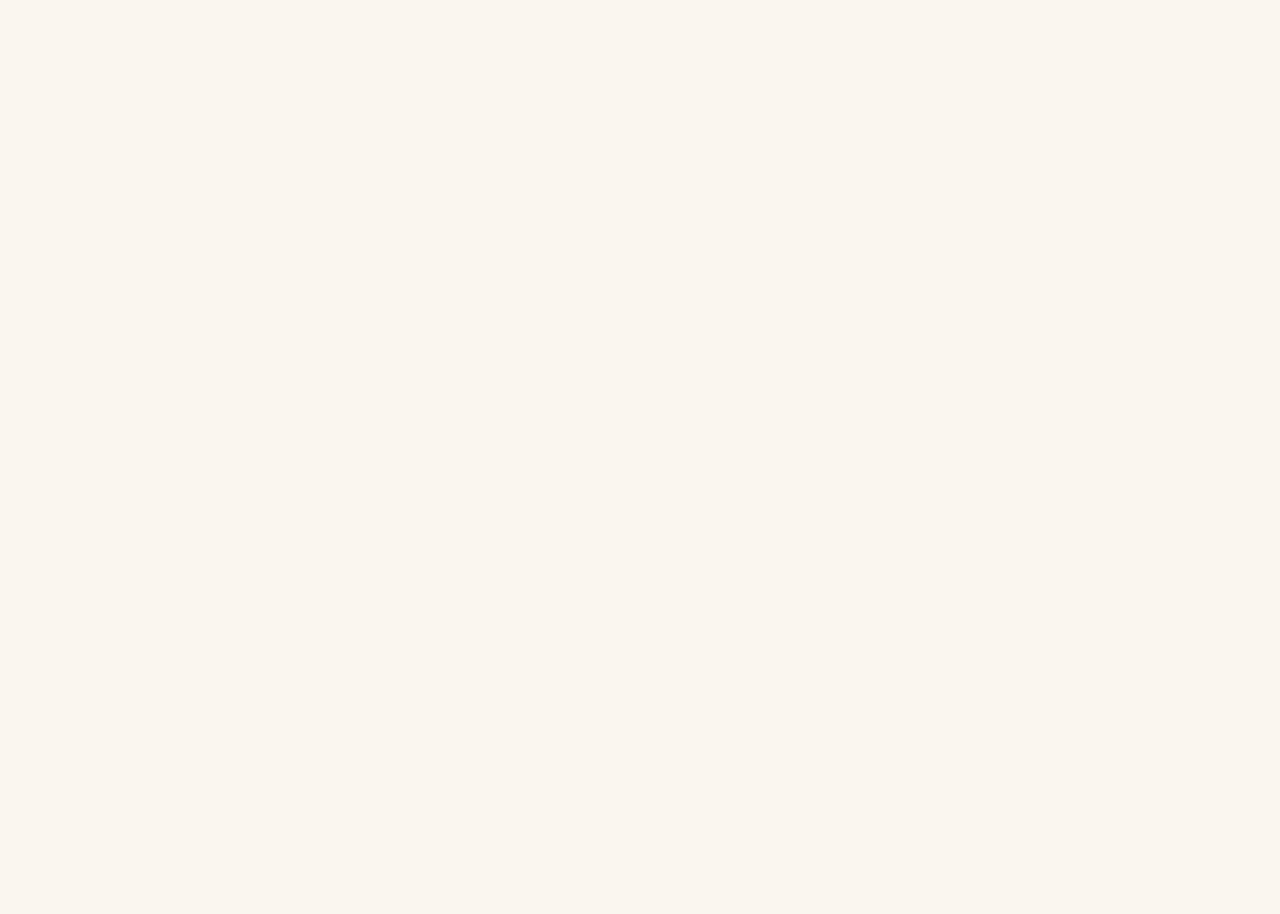
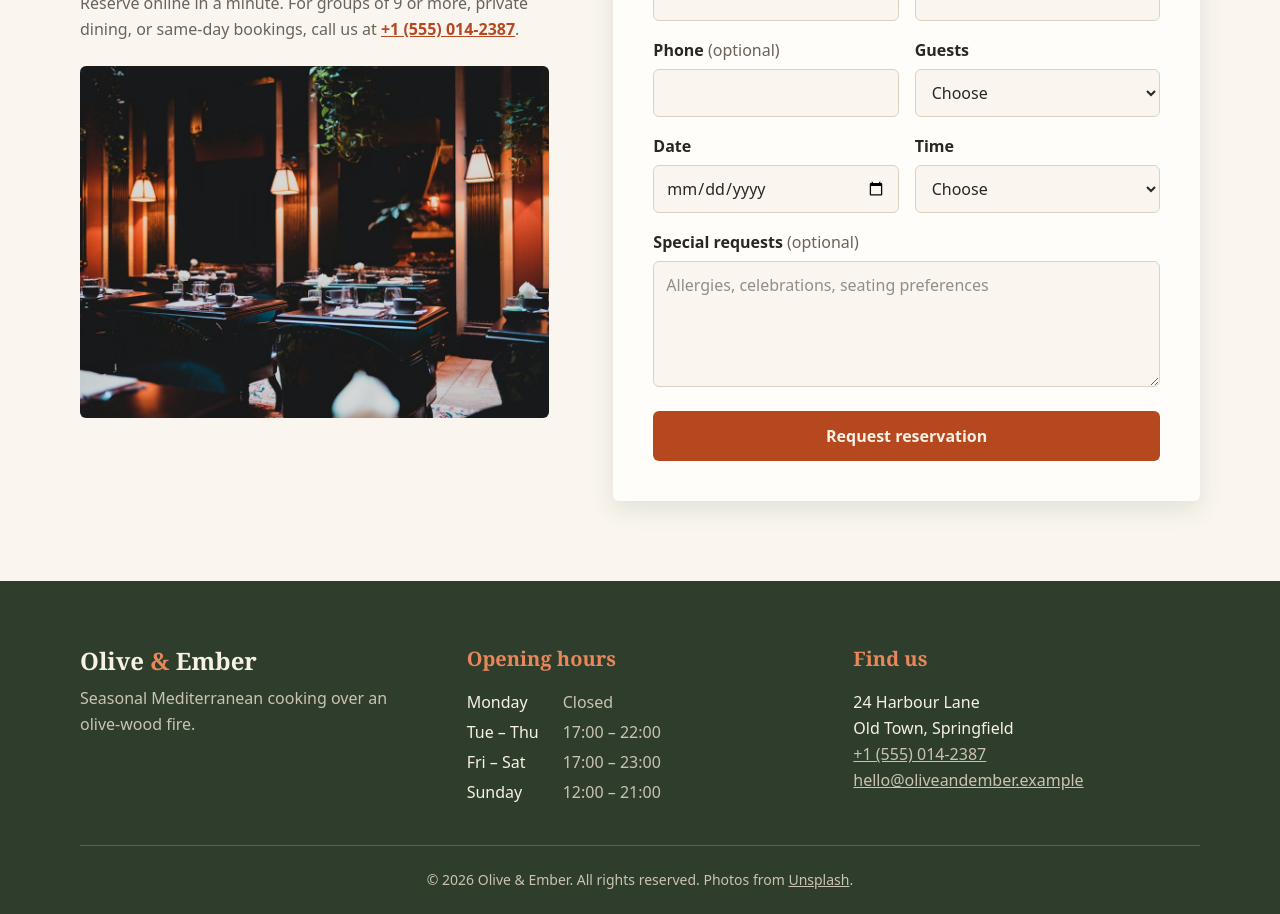
Before and after one commit to Mousta-Med/practicum-restaurant-site, a React (Vite) app: page / in a window 1280 px wide. Shown: the part 3560-4474 px from the top of the page. Before the commit the page ends 3381 px from the top, so only its background shows below. Built offline with nearby package versions, Linux system fonts and the light colour scheme.

Commit message:
Add Reservation and Footer components

```diff
--- a/src/App.jsx
+++ b/src/App.jsx
@@ -1,7 +1,9 @@
 import About from './components/About.jsx'
+import Footer from './components/Footer.jsx'
 import Header from './components/Header.jsx'
 import Hero from './components/Hero.jsx'
 import Menu from './components/Menu.jsx'
+import Reservation from './components/Reservation.jsx'
 
 function App() {
   return (
@@ -11,7 +13,9 @@ function App() {
         <Hero />
         <About />
         <Menu />
+        <Reservation />
       </main>
+      <Footer />
     </>
   )
 }
--- /dev/null
+++ b/src/components/Footer.jsx
@@ -0,0 +1,65 @@
+import { Fragment } from 'react'
+import Logo from './Logo.jsx'
+
+const openingHours = [
+  { days: 'Monday', time: 'Closed' },
+  { days: 'Tue – Thu', time: '17:00 – 22:00' },
+  { days: 'Fri – Sat', time: '17:00 – 23:00' },
+  { days: 'Sunday', time: '12:00 – 21:00' },
+]
+
+const currentYear = new Date().getFullYear()
+
+function Footer() {
+  return (
+    <footer id="visit" className="bg-olive pt-16 pb-6 text-linen">
+      <div className="mx-auto max-w-6xl px-4">
+        <div className="grid gap-10 sm:grid-cols-2 lg:grid-cols-3">
+          <div>
+            <Logo />
+            <p className="mt-2 text-stone">Seasonal Mediterranean cooking over an olive-wood fire.</p>
+          </div>
+
+          <div>
+            <h2 className="mb-4 font-heading text-xl font-bold text-ember-light">Opening hours</h2>
+            <dl className="grid grid-cols-[auto_1fr] gap-x-6 gap-y-1">
+              {openingHours.map((row) => (
+                <Fragment key={row.days}>
+                  <dt>{row.days}</dt>
+                  <dd className="text-stone">{row.time}</dd>
+                </Fragment>
+              ))}
+            </dl>
+          </div>
+
+          <div>
+            <h2 className="mb-4 font-heading text-xl font-bold text-ember-light">Find us</h2>
+            <address className="not-italic wrap-anywhere">
+              24 Harbour Lane
+              <br />
+              Old Town, Springfield
+              <br />
+              <a href="tel:+15550142387" className="text-stone underline hover:text-linen">
+                +1 (555) 014-2387
+              </a>
+              <br />
+              <a href="mailto:hello@oliveandember.example" className="text-stone underline hover:text-linen">
+                hello@oliveandember.example
+              </a>
+            </address>
+          </div>
+        </div>
+
+        <p className="mt-10 border-t border-linen/20 pt-6 text-center text-sm text-stone">
+          &copy; {currentYear} Olive &amp; Ember. All rights reserved. Photos from{' '}
+          <a href="https://unsplash.com" className="underline hover:text-linen">
+            Unsplash
+          </a>
+          .
+        </p>
+      </div>
+    </footer>
+  )
+}
+
+export default Footer
--- /dev/null
+++ b/src/components/Reservation.jsx
@@ -0,0 +1,160 @@
+import { useState } from 'react'
+import SectionHeading from './SectionHeading.jsx'
+
+const guestOptions = [1, 2, 3, 4, 5, 6, 7, 8]
+const lunchTimes = ['12:00', '12:30', '13:00', '13:30']
+const dinnerTimes = ['17:00', '17:30', '18:00', '18:30', '19:00', '19:30', '20:00', '20:30', '21:00']
+
+const fieldClass =
+  'block w-full min-w-0 min-h-12 rounded-md border border-line bg-cream px-3 py-2.5 text-ink focus:border-olive'
+const labelClass = 'mb-1.5 block font-semibold'
+
+// Today's date as YYYY-MM-DD in the visitor's own time zone, so past dates can't be picked
+const today = new Date().toLocaleDateString('en-CA')
+
+function formatDate(isoDate) {
+  return new Date(`${isoDate}T00:00`).toLocaleDateString('en-GB', {
+    weekday: 'long',
+    day: 'numeric',
+    month: 'long',
+  })
+}
+
+function Reservation() {
+  // null until the form is sent, then the details the guest entered
+  const [booking, setBooking] = useState(null)
+
+  function handleSubmit(event) {
+    event.preventDefault()
+    setBooking(Object.fromEntries(new FormData(event.target)))
+  }
+
+  return (
+    <section id="reservation" aria-labelledby="reservation-title" className="py-16 md:py-20">
+      <div className="mx-auto grid max-w-6xl items-start gap-10 px-4 lg:grid-cols-[1fr_1.25fr] lg:gap-16">
+        <div>
+          <SectionHeading id="reservation-title" eyebrow="Reservations" title="Book your table" />
+          <p className="text-muted">
+            Reserve online in a minute. For groups of 9 or more, private dining, or same-day bookings, call us at{' '}
+            <a href="tel:+15550142387" className="font-semibold text-ember underline">
+              +1 (555) 014-2387
+            </a>
+            .
+          </p>
+          <img
+            src="/img/interior.jpg"
+            alt="A softly lit dining room with set tables and warm lamps"
+            width="1000"
+            height="750"
+            loading="lazy"
+            className="mt-6 w-full rounded-md"
+          />
+        </div>
+
+        <div className="rounded-md bg-surface p-6 shadow-card md:p-10">
+          {booking ? (
+            <div role="status">
+              <h3 className="mb-3 font-heading text-2xl font-bold text-olive">Thank you, {booking.name}!</h3>
+              <p className="text-muted">
+                Your request for {booking.guests} {booking.guests === '1' ? 'guest' : 'guests'} on{' '}
+                {formatDate(booking.date)} at {booking.time} has been received. We'll send a confirmation to{' '}
+                <span className="font-semibold text-ink">{booking.email}</span>.
+              </p>
+              <button
+                type="button"
+                onClick={() => setBooking(null)}
+                className="mt-6 rounded-md border-2 border-olive px-5 py-2.5 font-semibold text-olive transition-colors hover:bg-olive hover:text-linen"
+              >
+                Make another booking
+              </button>
+            </div>
+          ) : (
+            <form onSubmit={handleSubmit}>
+              <div className="mb-6 grid gap-4 sm:grid-cols-2">
+                <div>
+                  <label htmlFor="name" className={labelClass}>
+                    Full name
+                  </label>
+                  <input id="name" name="name" type="text" autoComplete="name" required className={fieldClass} />
+                </div>
+                <div>
+                  <label htmlFor="email" className={labelClass}>
+                    Email
+                  </label>
+                  <input id="email" name="email" type="email" autoComplete="email" required className={fieldClass} />
+                </div>
+                <div>
+                  <label htmlFor="phone" className={labelClass}>
+                    Phone <span className="font-normal text-muted">(optional)</span>
+                  </label>
+                  <input id="phone" name="phone" type="tel" autoComplete="tel" className={fieldClass} />
+                </div>
+                <div>
+                  <label htmlFor="guests" className={labelClass}>
+                    Guests
+                  </label>
+                  <select id="guests" name="guests" required defaultValue="" className={fieldClass}>
+                    <option value="" disabled>
+                      Choose
+                    </option>
+                    {guestOptions.map((count) => (
+                      <option key={count} value={count}>
+                        {count} {count === 1 ? 'person' : 'people'}
+                      </option>
+                    ))}
+                  </select>
+                </div>
+                <div>
+                  <label htmlFor="date" className={labelClass}>
+                    Date
+                  </label>
+                  <input id="date" name="date" type="date" min={today} required className={fieldClass} />
+                </div>
+                <div>
+                  <label htmlFor="time" className={labelClass}>
+                    Time
+                  </label>
+                  <select id="time" name="time" required defaultValue="" className={fieldClass}>
+                    <option value="" disabled>
+                      Choose
+                    </option>
+                    <optgroup label="Sunday lunch">
+                      {lunchTimes.map((time) => (
+                        <option key={time}>{time}</option>
+                      ))}
+                    </optgroup>
+                    <optgroup label="Dinner">
+                      {dinnerTimes.map((time) => (
+                        <option key={time}>{time}</option>
+                      ))}
+                    </optgroup>
+                  </select>
+                </div>
+                <div className="sm:col-span-2">
+                  <label htmlFor="notes" className={labelClass}>
+                    Special requests <span className="font-normal text-muted">(optional)</span>
+                  </label>
+                  <textarea
+                    id="notes"
+                    name="notes"
+                    rows="4"
+                    placeholder="Allergies, celebrations, seating preferences"
+                    className={`${fieldClass} resize-y`}
+                  />
+                </div>
+              </div>
+              <button
+                type="submit"
+                className="block w-full rounded-md bg-ember px-6 py-3 font-semibold text-linen transition-colors hover:bg-ember-dark"
+              >
+                Request reservation
+              </button>
+            </form>
+          )}
+        </div>
+      </div>
+    </section>
+  )
+}
+
+export default Reservation
```
